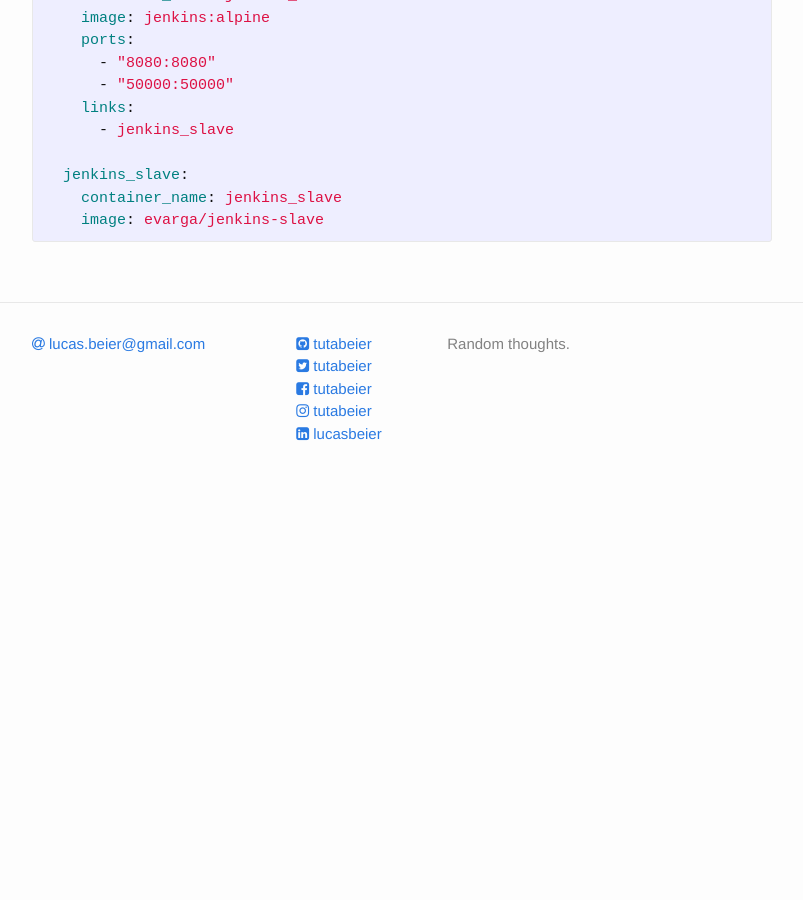
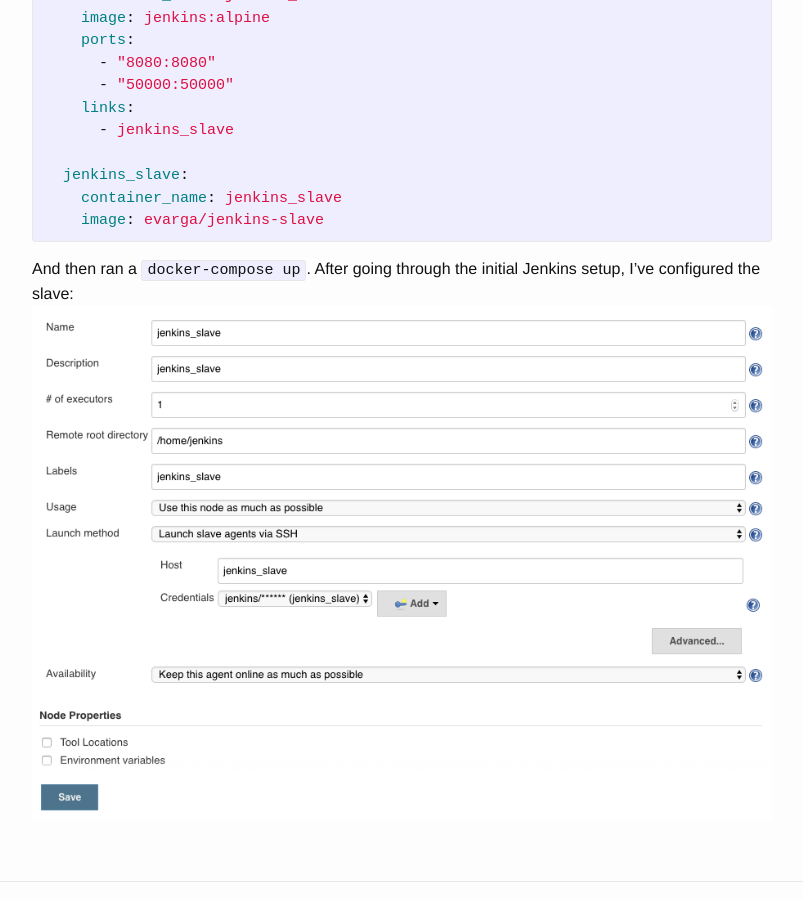
Before and after one commit to tutabeier/tutabeier.github.io, a Jekyll site: the page built from _posts/2017-02-28-dynamic-jenkins-slaves.markdown, in a window 1280 px wide and 900 px high, scrolled down 632 px. Shown: the whole window, without its empty margins (238-1041 px from the left). Built offline with Jekyll 4.4.1, drawn with Linux system fonts in a browser that asks for light colours; nearby versions of some CDN libraries; before the commit the page ends 1137 px from its top, so only the background shows below that.

Commit message:
Adds Jenkins slave image

```diff
--- a/_posts/2017-02-28-dynamic-jenkins-slaves.markdown
+++ b/_posts/2017-02-28-dynamic-jenkins-slaves.markdown
@@ -29,3 +29,6 @@ services:
     container_name: jenkins_slave
     image: evarga/jenkins-slave
 {% endhighlight %}
+
+And then ran a `docker-compose up`. After going through the initial Jenkins setup, I've configured the slave:
+![Slave config](/img/jenkins_slave_config.png)
```
Also changed, not shown: img/jenkins_slave_config.png (added).
